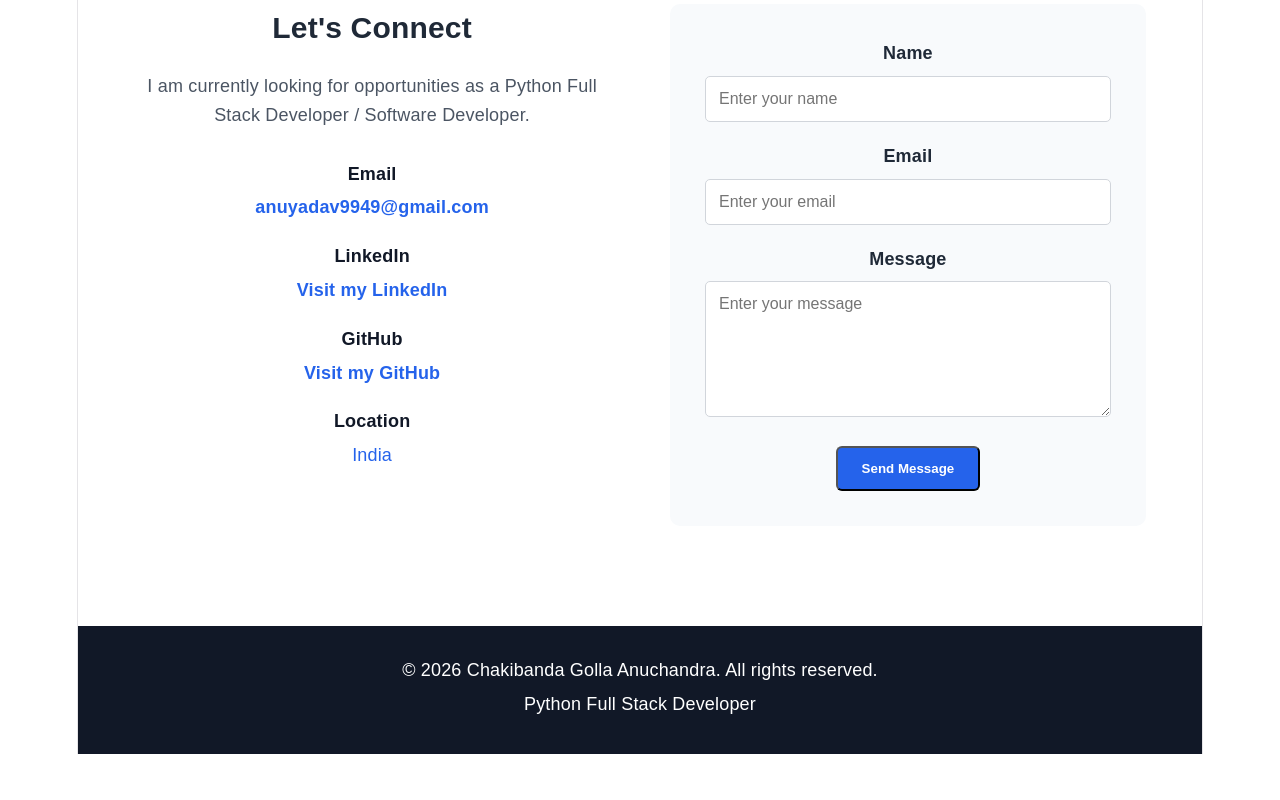
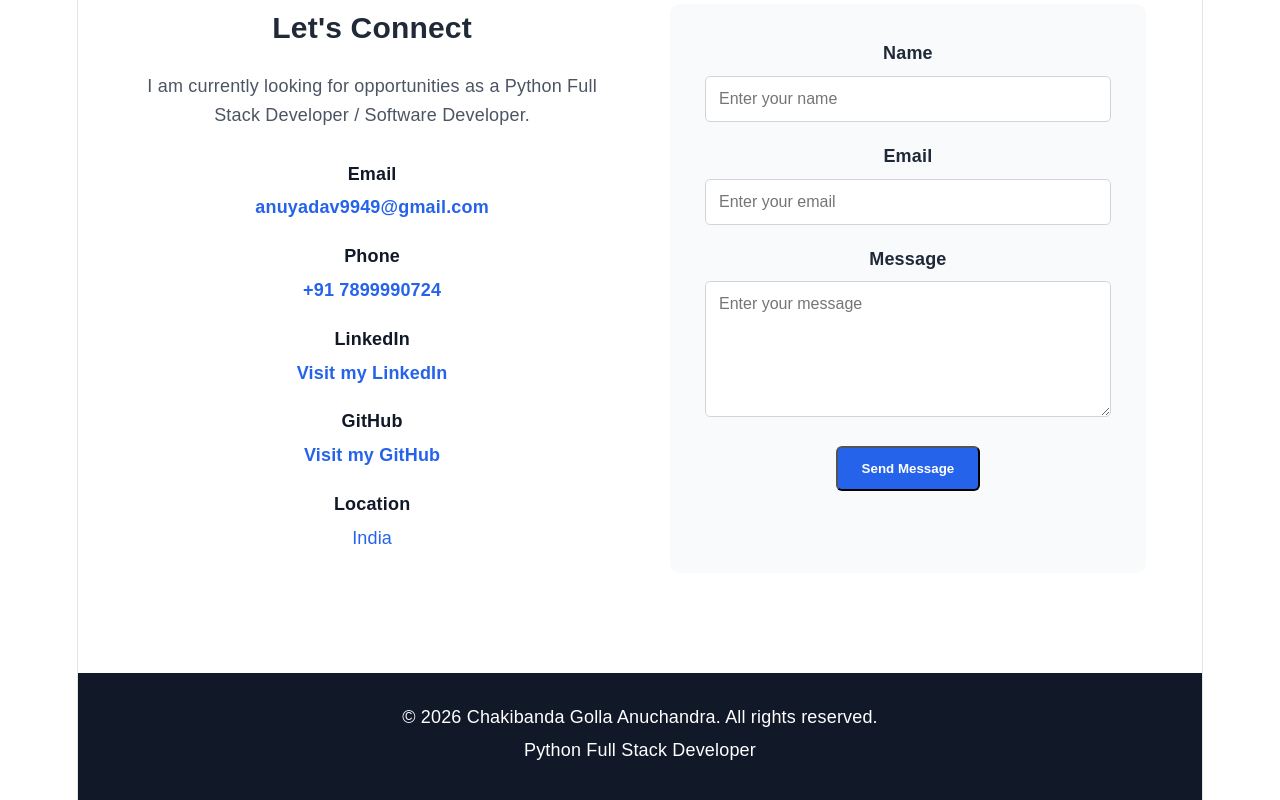
Before and after one commit to Anuchandra17/Portfolio, a React app: page / in a window 1280 px wide. Shown: the part 4572-5372 px from the top of the page. Before the commit the page ends 5326 px from the top, so only its background shows below. Built offline with nearby package versions, Linux system fonts and the light colour scheme; the HTML template or start-up script is replaced by a standard one.

Commit message:
Add contact number

```diff
--- a/src/App.jsx
+++ b/src/App.jsx
@@ -497,6 +497,15 @@ function App() {
             </a>
           </p>
         </div>
+        {/* Phone */}
+<div className="contact-item">
+  <strong>Phone</strong>
+  <p>
+    <a href="tel:+917899990724">
+      +91 7899990724
+    </a>
+  </p>
+</div>
 
         {/* LinkedIn */}
         <div className="contact-item">
```
